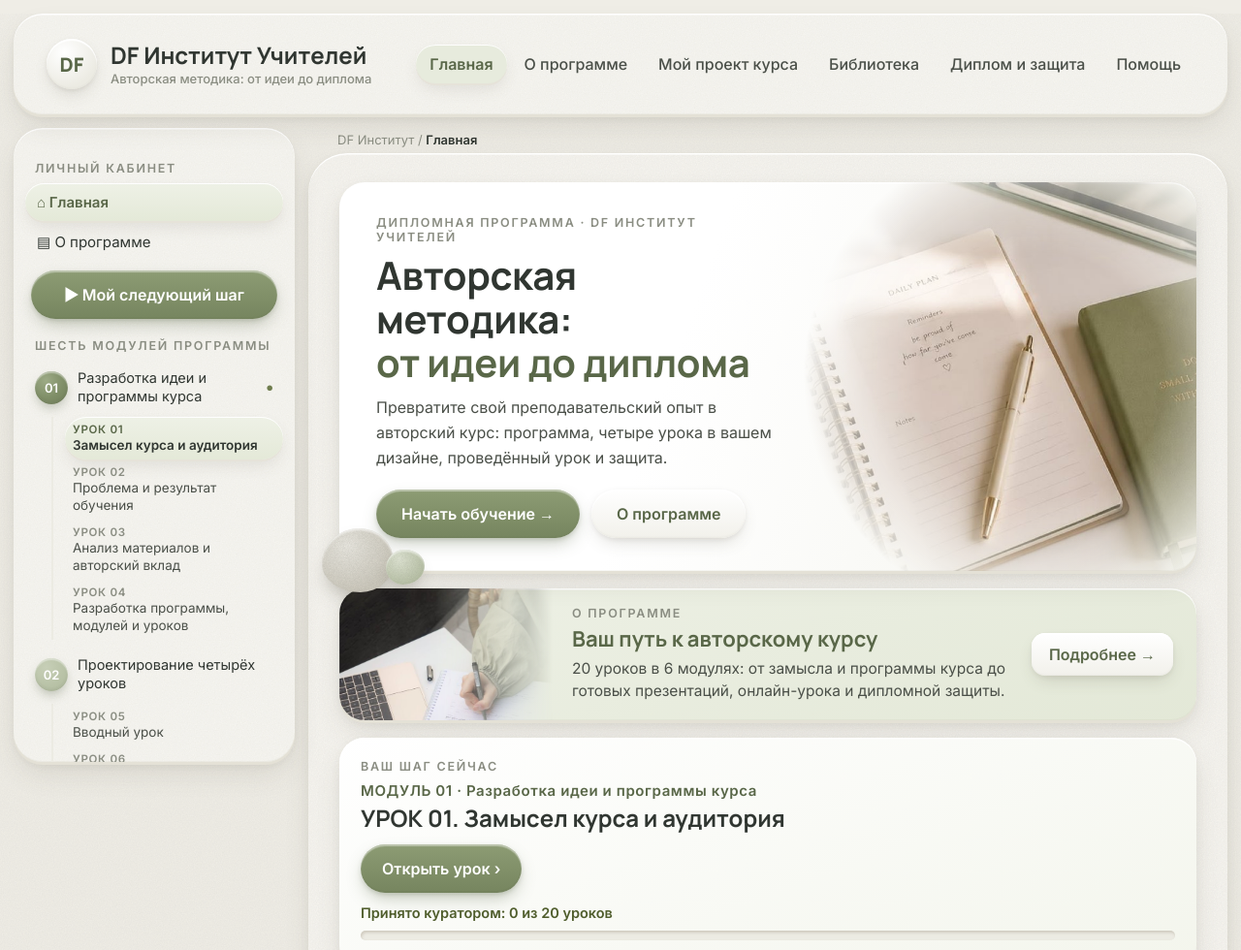
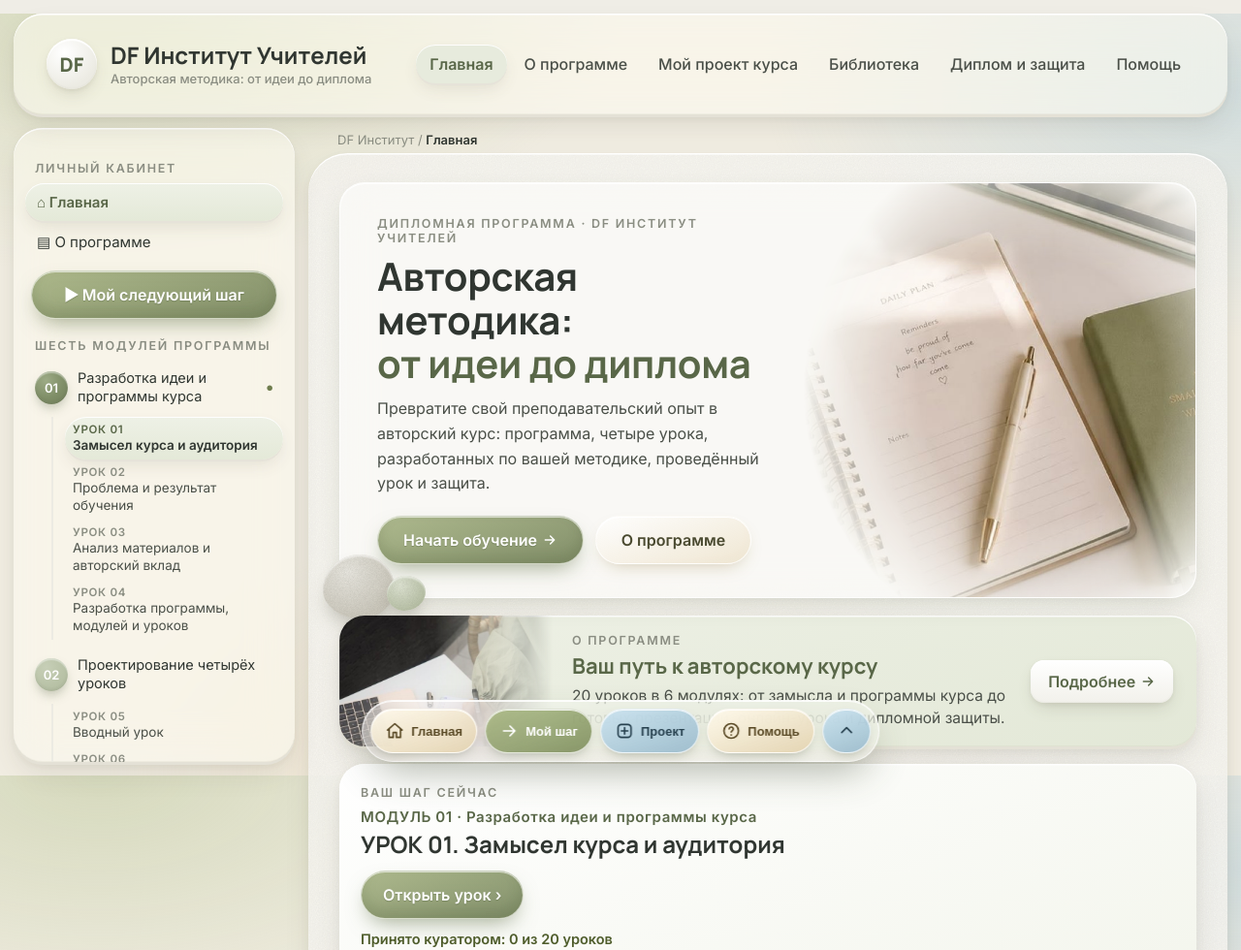
Before and after one commit to ummmaryam201723-blip/avtorskaya-metodika, a plain HTML site: page preview/index.html in a window 1280 px wide. Shown: the top 980 px of the page at 97% size. Drawn offline with Linux system fonts and the light colour scheme.

Commit message:
Превью: стеклянные кнопки и дизайн 2027 (preview/); фраза про четыре урока
Co-Authored-By: Claude Sonnet 5.5 <noreply@anthropic.com>
Claude-Session: https://claude.ai/code/session_01QSBLQ1QGNxgcnSucjRRssF

```diff
--- /dev/null
+++ b/preview/glass2027.css
@@ -0,0 +1,43 @@
+/* PREVIEW: стеклянный дизайн 2027 */
+:root{--g-olive:rgba(126,140,90,.42);--g-blue:rgba(140,178,200,.42);--g-beige:rgba(226,208,170,.5);--g-line:rgba(255,255,255,.7)}
+body{background:
+ radial-gradient(60vw 50vh at 8% 0%,rgba(170,186,130,.38),transparent 70%),
+ radial-gradient(55vw 45vh at 100% 12%,rgba(150,190,212,.34),transparent 70%),
+ radial-gradient(60vw 50vh at 50% 100%,rgba(232,214,176,.5),transparent 70%),#F1EDE2!important;background-attachment:fixed!important}
+/* карточки и плашки — матовое стекло */
+.les,.card,.box,.mcard,.nums div,.hero2,.hero,details,.more,.kcard,.stat,.fcard{
+ background:rgba(255,255,255,.55)!important;-webkit-backdrop-filter:blur(18px) saturate(1.4);backdrop-filter:blur(18px) saturate(1.4);
+ border:1px solid var(--g-line)!important;box-shadow:0 10px 30px -12px rgba(70,84,50,.28),inset 0 1px 0 rgba(255,255,255,.9)!important;border-radius:26px}
+.mast,.sidebar{background:rgba(250,248,241,.62)!important;-webkit-backdrop-filter:blur(22px) saturate(1.5);backdrop-filter:blur(22px) saturate(1.5)}
+/* кнопки — тонированное стекло */
+.btn3d,.olb,.ch.main,.p.on,.mat,.les.open .mat,.sgo,#hgo{
+ background:linear-gradient(160deg,rgba(150,165,110,.78),rgba(96,112,66,.78))!important;color:#fff!important;
+ -webkit-backdrop-filter:blur(14px);backdrop-filter:blur(14px);border:1px solid rgba(255,255,255,.55)!important;
+ box-shadow:0 10px 22px -8px rgba(80,98,52,.55),inset 0 1px 0 rgba(255,255,255,.6),inset 0 -8px 14px rgba(60,76,40,.18)!important;text-shadow:0 1px 1px rgba(40,50,25,.25)}
+.btn3d.alt,.ch,.p,.olb.alt{background:linear-gradient(160deg,rgba(255,255,255,.75),var(--g-beige))!important;color:#4A4A30!important;text-shadow:none;
+ -webkit-backdrop-filter:blur(14px);backdrop-filter:blur(14px);border:1px solid var(--g-line)!important;
+ box-shadow:0 8px 18px -8px rgba(150,125,70,.4),inset 0 1px 0 #fff!important}
+.ch.pres{background:linear-gradient(160deg,rgba(255,255,255,.75),var(--g-blue))!important;color:#2F4A5A!important}
+.ch.skl,.ch.add{background:linear-gradient(160deg,rgba(255,255,255,.75),var(--g-beige))!important}
+.btn3d,.olb,.ch,.p,.mat{transition:transform .2s cubic-bezier(.2,.8,.2,1),box-shadow .2s}
+.btn3d:hover,.olb:hover,.ch:hover,.p:hover{transform:translateY(-2px) scale(1.02)}
+.btn3d:active,.olb:active,.ch:active{transform:scale(.97)}
+/* современные стрелки вместо ›  и → */
+.ar{display:inline-block;width:1em;height:1em;vertical-align:-.14em;margin-left:.3em;stroke:currentColor;fill:none;stroke-width:2.2;stroke-linecap:round;stroke-linejoin:round}
+summary:after,.more summary:after{content:""!important;width:.62em;height:.62em;border-right:2.2px solid currentColor;border-bottom:2.2px solid currentColor;transform:rotate(-45deg);border-radius:1px;margin-left:auto;display:inline-block;opacity:.7;font-size:inherit}
+details[open] summary:after,.more[open] summary:after{transform:rotate(45deg)}
+/* плавающая стеклянная панель */
+.gdock{position:fixed;left:50%;bottom:calc(14px + env(safe-area-inset-bottom));transform:translateX(-50%);z-index:90;display:flex;gap:8px;padding:8px;border-radius:999px;
+ background:rgba(255,255,255,.38);-webkit-backdrop-filter:blur(22px) saturate(1.6);backdrop-filter:blur(22px) saturate(1.6);
+ border:1px solid rgba(255,255,255,.75);box-shadow:0 18px 40px -12px rgba(60,72,44,.45),inset 0 1px 0 rgba(255,255,255,.9)}
+.gb{display:flex;align-items:center;gap:7px;height:46px;min-width:46px;padding:0 14px;border-radius:999px;border:1px solid rgba(255,255,255,.7);cursor:pointer;text-decoration:none;
+ font:600 13px/1 "DM Sans",Arial,sans-serif;color:#33401f;box-shadow:inset 0 1px 0 rgba(255,255,255,.85),0 6px 14px -6px rgba(60,72,44,.4);transition:transform .2s}
+.gb svg{width:20px;height:20px;stroke:currentColor;fill:none;stroke-width:2;stroke-linecap:round;stroke-linejoin:round;flex:none}
+.gb:active{transform:scale(.93)}
+.gb.o{background:linear-gradient(160deg,rgba(168,184,128,.85),rgba(110,128,74,.8));color:#fff}
+.gb.b{background:linear-gradient(160deg,rgba(200,226,240,.9),rgba(140,178,200,.8));color:#27414f}
+.gb.e{background:linear-gradient(160deg,rgba(255,250,236,.95),rgba(226,208,170,.85));color:#5a4a26}
+@media(max-width:560px){.gb span{display:none}.gb{padding:0;width:46px;justify-content:center}.gdock{gap:6px}}
+body{padding-bottom:84px}
+.mat span{font-size:0!important;width:.55rem;height:.55rem;margin-left:.55rem;vertical-align:.1em;border-right:2.2px solid currentColor;border-bottom:2.2px solid currentColor;transform:rotate(-45deg)!important;border-radius:1px}
+.les.open .mat span{transform:rotate(45deg)!important}
--- /dev/null
+++ b/preview/glass2027.js
@@ -0,0 +1,13 @@
+(function(){
+var ic={home:'<path d="M3 11l9-8 9 8M5 10v10h5v-6h4v6h5V10"/>',next:'<path d="M5 12h14M13 6l6 6-6 6"/>',proj:'<rect x="4" y="4" width="16" height="16" rx="4"/><path d="M8 12h8M12 8v8"/>',help:'<circle cx="12" cy="12" r="9"/><path d="M9.5 9.5a2.5 2.5 0 115 .5c0 1.6-2.5 2-2.5 3.5M12 17h0"/>',up:'<path d="M6 14l6-6 6 6"/>',back:'<path d="M19 12H5M11 6l-6 6 6 6"/>',menu:'<path d="M4 7h16M4 12h16M4 17h16"/>'};
+function b(c,i,t,h,id){return '<a class="gb '+c+'" '+(id?'id="'+id+'" ':'')+'href="'+h+'">'+'<svg viewBox="0 0 24 24">'+ic[i]+'</svg><span>'+t+'</span></a>'}
+var idx=/index\.html$|\/$/.test(location.pathname)||!/kimi|konstr/.test(location.pathname);
+var d=document.createElement('nav');d.className='gdock';d.setAttribute('aria-label','Быстрая навигация');
+d.innerHTML=idx?b('e','home','Главная','#home')+b('o','next','Мой шаг','#z1','gnext')+b('b','proj','Проект','konstruktor.html')+b('e','help','Помощь','#help')+'<a class="gb b" href="#" id="gup" aria-label="Наверх"><svg viewBox="0 0 24 24">'+ic.up+'</svg></a>'
+ :b('o','back','К программе','index.html#home')+b('e','proj','Проект','konstruktor.html')+'<a class="gb b" href="#" id="gup" aria-label="Наверх"><svg viewBox="0 0 24 24">'+ic.up+'</svg></a>';
+document.body.appendChild(d);
+document.getElementById('gup').onclick=function(e){e.preventDefault();window.scrollTo({top:0,behavior:'smooth'})};
+var s=document.getElementById('hgo'),g=document.getElementById('gnext');if(g&&s)g.onclick=function(e){e.preventDefault();s.click()};
+var arrow='<svg class="ar" viewBox="0 0 24 24"><path d="M5 12h14M13 6l6 6-6 6"/></svg>';
+document.querySelectorAll('a,button,b,span').forEach(function(el){if(el.children.length==0&&/\s→\s*$/.test(el.textContent)){el.innerHTML=el.textContent.replace(/\s→\s*$/,'')+arrow}});
+})();
--- a/preview/index.html
+++ b/preview/index.html
@@ -454,7 +454,7 @@ main{margin-left:318px!important;padding-top:132px!important}
 }
 body:before{content:"";position:fixed;top:0;left:0;right:0;height:14px;background:var(--base);z-index:49}
 @media(max-width:900px){body:before{height:8px}}
-</style></head><body>
+</style><link rel="stylesheet" href="glass2027.css"></head><body>
 <aside class="sidebar" id="sidebar">
 <div class="label">Личный кабинет</div>
 <a class="nav" data-p="home" href="#home">⌂ Главная</a><a class="nav" data-p="about" href="#about">▤ О программе</a>
@@ -472,7 +472,7 @@ body:before{content:"";position:fixed;top:0;left:0;right:0;height:14px;backgroun
 
 <section class="page" id="page-home">
 <header class="hero2"><div class="htx"><div class="k">ДИПЛОМНАЯ ПРОГРАММА · DF ИНСТИТУТ УЧИТЕЛЕЙ</div>
-<h1>Авторская методика:<br><em>от идеи до диплома</em></h1><p class="lead">Превратите свой преподавательский опыт в авторский курс: программа, четыре урока в вашем дизайне, проведённый урок и защита.</p>
+<h1>Авторская методика:<br><em>от идеи до диплома</em></h1><p class="lead">Превратите свой преподавательский опыт в авторский курс: программа, четыре урока, разработанных по вашей методике, проведённый урок и защита.</p>
 <div class="hbtns"><a class="btn3d" id="hgo" href="#z1">Начать обучение →</a><a class="btn3d alt" href="#about">О программе</a></div></div>
 <div class="himg"><img src="img/hero_desk.jpg" alt=""></div></header>
 <a class="aboutb" href="#about"><div class="aimg"><img src="img/writing.jpg" alt=""></div><div class="atx"><div class="k">О ПРОГРАММЕ</div><b>Ваш путь к авторскому курсу</b><span>20 уроков в 6 модулях: от замысла и программы курса до готовых презентаций, онлайн-урока и дипломной защиты.</span></div><span class="ago">Подробнее →</span></a>
@@ -745,4 +745,4 @@ ST.addEventListener('pointerup',pend);ST.addEventListener('pointercancel',functi
 document.getElementById('burger').onclick=function(){document.body.classList.add('navon')};
 document.getElementById('shade').onclick=function(){document.body.classList.remove('navon')};
 })();
-</script></body></html>
+</script><script src="glass2027.js"></script></body></html>
```
Also changed, not shown: index.html (+1 -1 lines), preview/kimi-1.html (+2 -2 lines), preview/kimi-2.html (+2 -2 lines), preview/konstruktor.html (+2 -2 lines).
